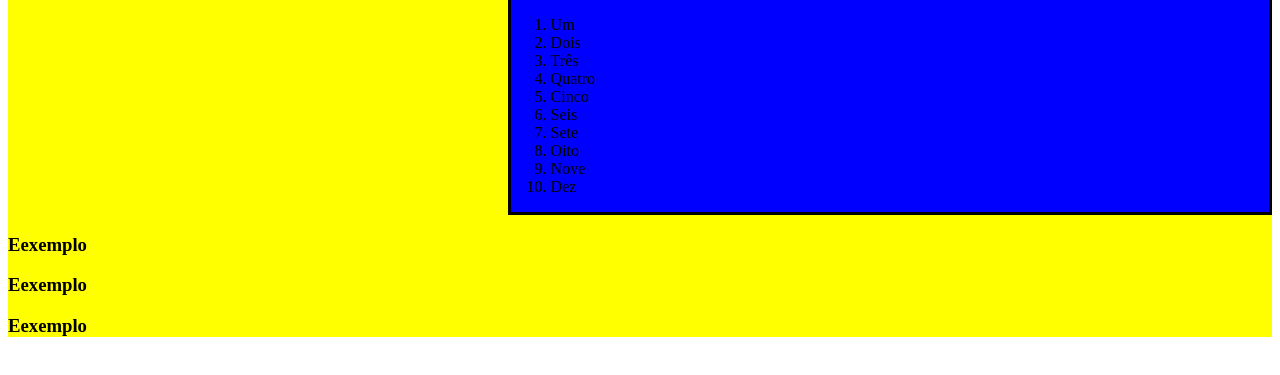
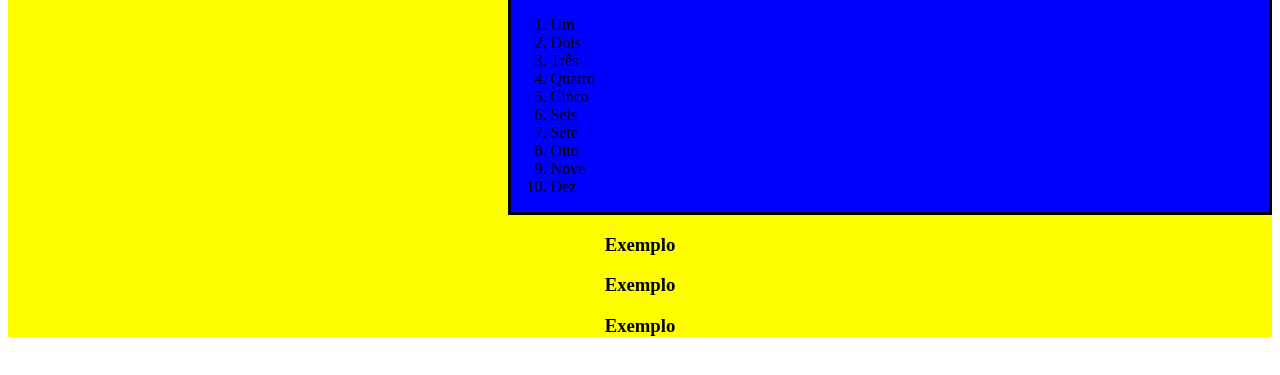
Before and after one commit to math180/fundamentos-exercises-trybe, a plain HTML site: page index.html in a window 1280 px wide. Shown: the part 345-720 px from the top of the page. Drawn offline with Linux system fonts and the light colour scheme.

Commit message:
exercicio 2

```diff
--- a/index.html
+++ b/index.html
@@ -121,13 +121,11 @@
 
     // 9- 🚀 Adicione 3 tags h3, todas sendo filhas do main criado no passo 2.
 
-    function createThreeTagsH3() {
       for (let i = 1; i <= 3; i += 1) {
         const createH3 = document.createElement('h3');
-        createH3.innerHTML = 'Eexemplo'
+        createH3.innerHTML = 'Exemplo'
         addTag.appendChild(createH3);
       }
-    } createThreeTagsH3()
 
     // SEGUNDA PARTE
 
@@ -135,6 +133,20 @@
 
     addText.className = 'title'
 
+    //2- 🚀 Adicione a classe description nas 3 tags h3 criadas;
+
+    let getElement = document.getElementsByTagName('h3');
+
+    /*for (let i = 0; i < getElement.length; i += 1) {
+      getElement[i].className = 'description'
+    }*/
+
+    for(let valor of getElement) {
+      valor.className = 'description'
+    }
+
+
+
   </script>
 </body>
 
```
